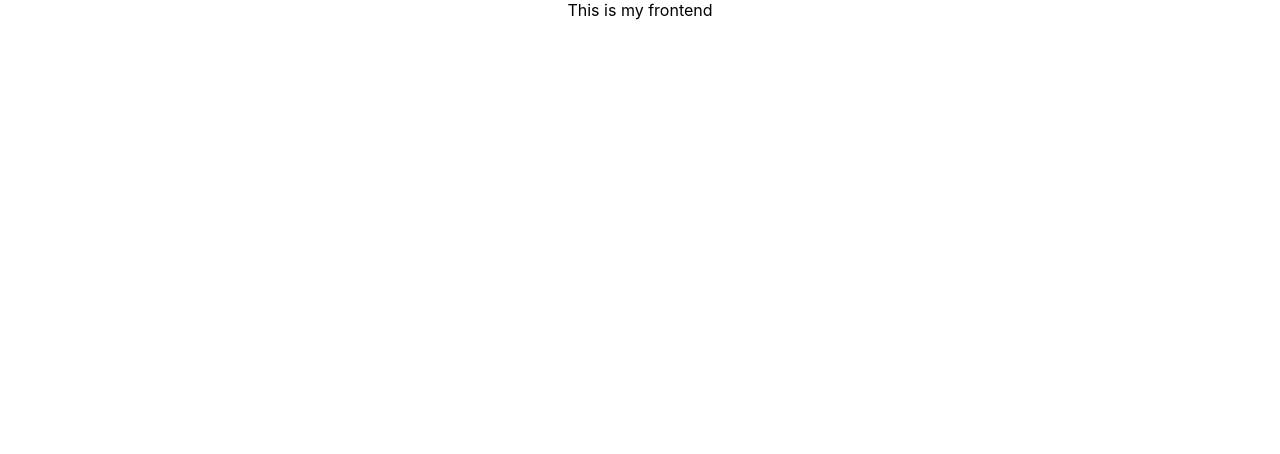
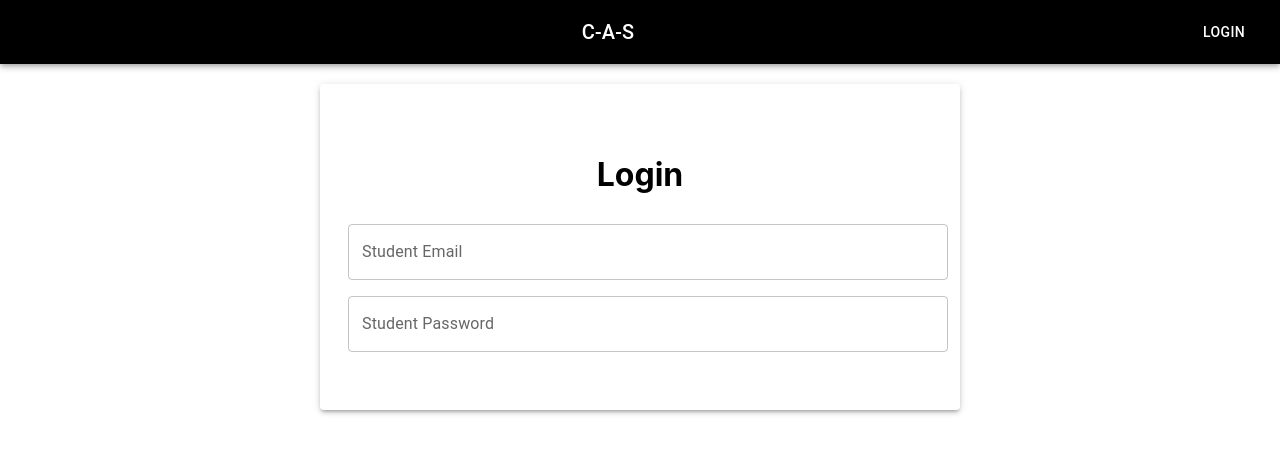
Before and after one commit to Cavsteeek/C-A-S, a React (Create React App) app in the folder casfrontend/: page / in a window 1280 px wide. Shown: the top 454 px of the page. Built offline with nearby package versions, Linux system fonts and the light colour scheme.

Commit message:
implementing front-end

```diff
--- a/casfrontend/src/App.js
+++ b/casfrontend/src/App.js
@@ -1,9 +1,12 @@
 import './App.css';
+import Appbar from './components/Appbar';
+import Student from './components/Student';
 
 function App() {
   return (
     <div className="App">
-      This is my frontend
+    <Appbar/>
+    <Student/>
     </div>
   );
 }
--- a/casfrontend/src/components/Appbar.js
+++ b/casfrontend/src/components/Appbar.js
@@ -0,0 +1,23 @@
+import * as React from 'react';
+import AppBar from '@mui/material/AppBar';
+import Box from '@mui/material/Box';
+import Toolbar from '@mui/material/Toolbar';
+import Typography from '@mui/material/Typography';
+import Button from '@mui/material/Button';
+
+
+export default function Appbar() {
+  return (
+
+    <Box sx={{ flexGrow: 1 }} >
+      <AppBar position="static"  sx={{ background: 'black'}}  >
+        <Toolbar>
+          <Typography variant="h6" component="div" sx={{ flexGrow: 1 }}>
+            C-A-S
+          </Typography>
+          <Button color="inherit">Login</Button>
+        </Toolbar>
+      </AppBar>
+    </Box>
+  );
+}
--- /dev/null
+++ b/casfrontend/src/components/Student.js
@@ -0,0 +1,36 @@
+//import * as React from 'react';
+import Box from '@mui/material/Box';
+import React, { useState } from 'react';
+import TextField from '@mui/material/TextField';
+import { Container, Paper, colors } from '@mui/material';
+
+export default function Student() {
+    const paperStyle = { padding: '50px 20px', width: 600, margin: "20px auto" }
+    const [email, setEmail]=useState('')
+    const [password, setPassword]=useState('')
+    return (
+        <Container>
+            <Paper elevation={3} style={paperStyle}>
+                <h1 style={{color:"black"}}>Login</h1>
+                <Box
+                    component="form"
+                    sx={{
+                        '& > :not(style)': { m: 1 },
+                    }}
+                    noValidate
+                    autoComplete="off"
+                >
+                    <TextField id="outlined-basic" label="Student Email" variant="outlined" fullWidth
+                    value={email}
+                    onChange={(e)=>setEmail(e.target.value)}
+                    />
+                    <TextField id="outlined-basic" label="Student Password" variant="outlined" fullWidth
+                    value={password}
+                    onChange={(e)=>setPassword(e.target.value)}
+                    />
+
+                </Box>
+            </Paper>
+        </Container>
+    );
+}
```
Also changed, not shown: casfrontend/ikr.jpg (added).
